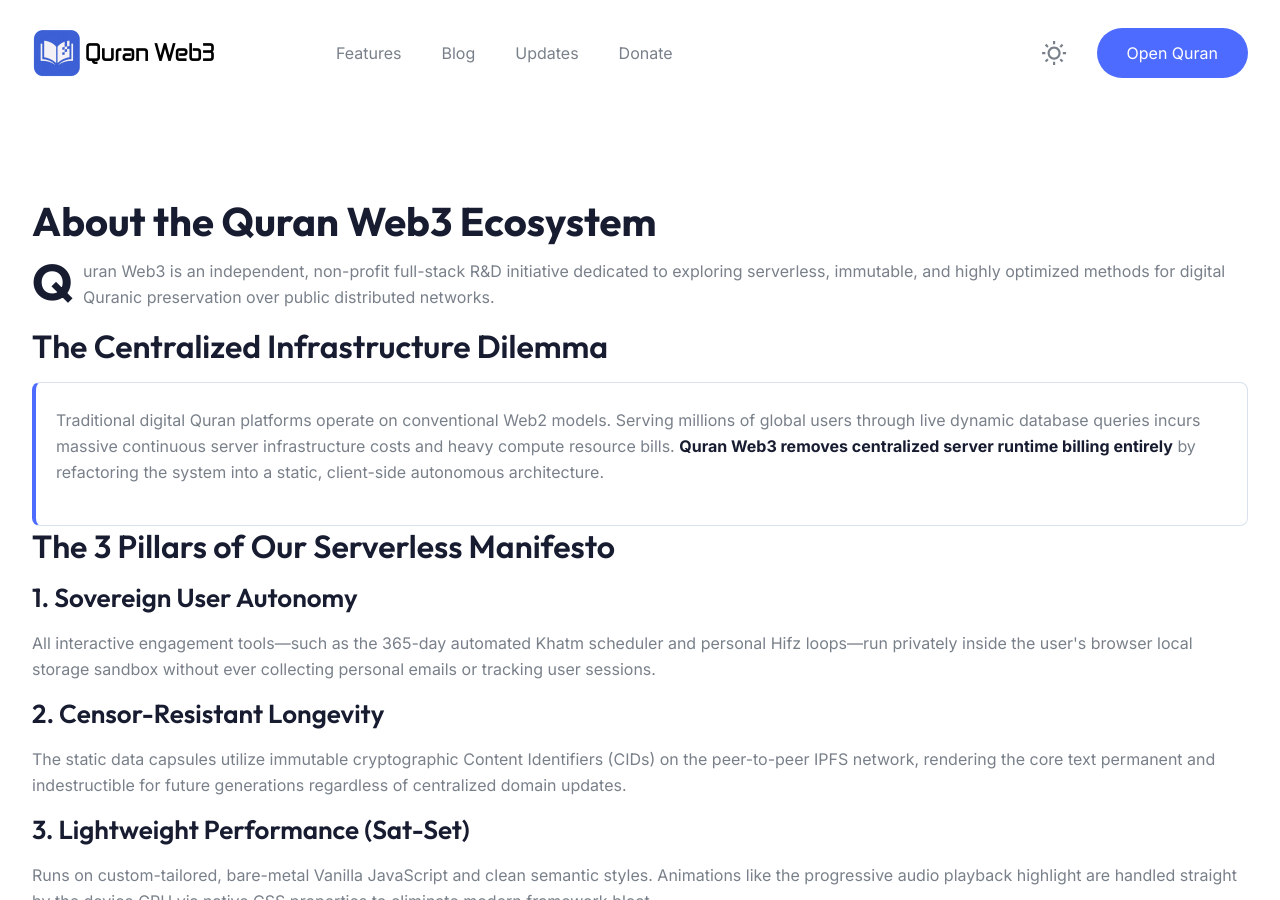
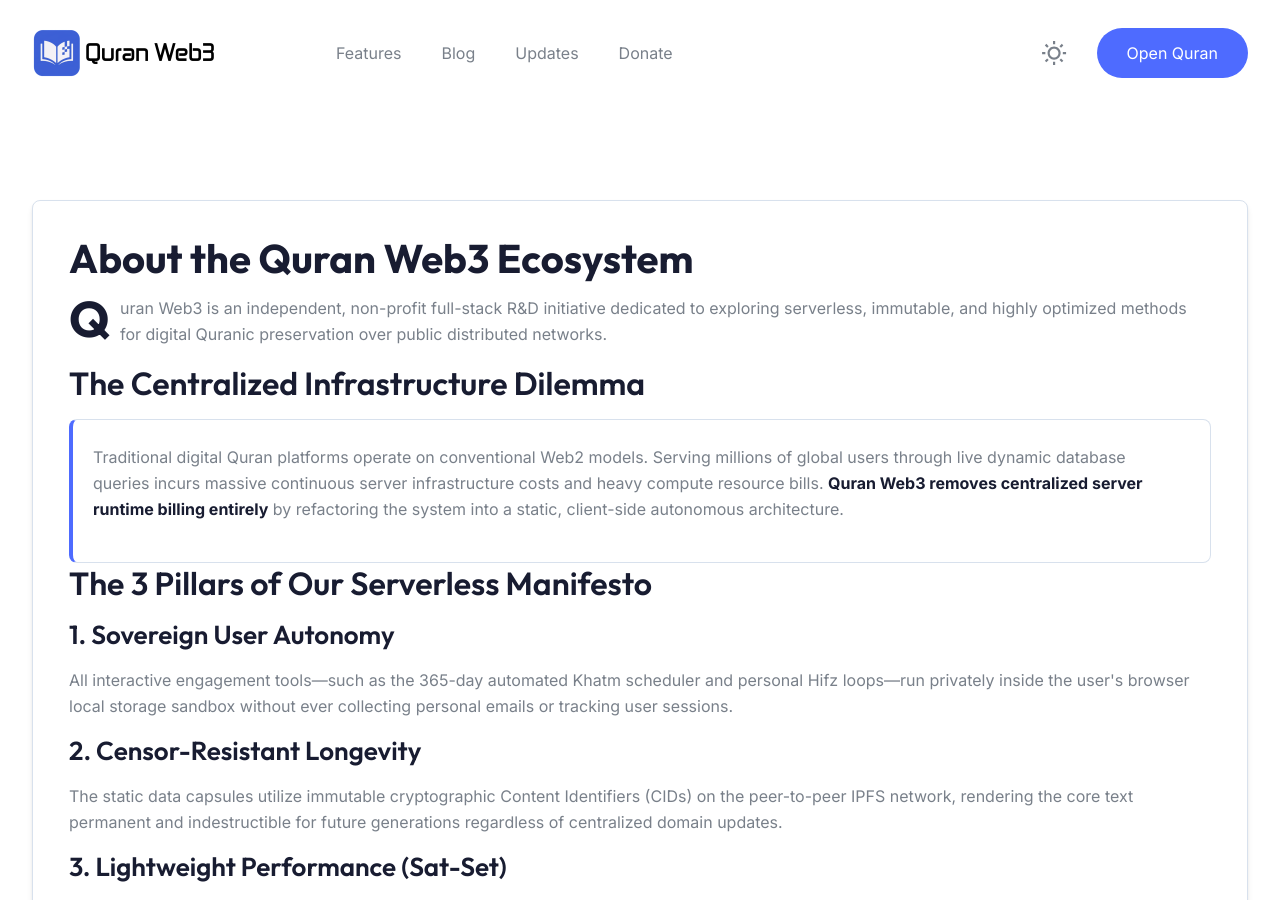
Before and after one commit to quran-web3/quran-web3.github.io, a Jekyll site: the page about.html, which Jekyll copies as it is, in a window 1280 px wide and 900 px high. Built offline with Jekyll 4.4.1, drawn with Linux system fonts in a browser that asks for light colours.

Commit message:
Update about.html

```diff
--- a/about.html
+++ b/about.html
@@ -73,6 +73,8 @@
                 <div class="tc sf yo zf kq">
                   <div class="bb ze">
                     <div class="animate_top rounded-md shadow-solid-13 bg-white dark:bg-blacksection border border-stroke dark:border-strokedark p-7.5 md:p-10">
+                      <div class="hh rm _g ch pm sg bi fb xk xm bl">
+
 <h1 class="sj _j gk kk wm ac">About the Quran Web3 Ecosystem</h1>
 
 <p class="dk pk ac">
@@ -173,6 +175,7 @@
     </div>
   </div>
 </div>
+                      </div>
                     </div>
                   </div>
                  </div>
```
